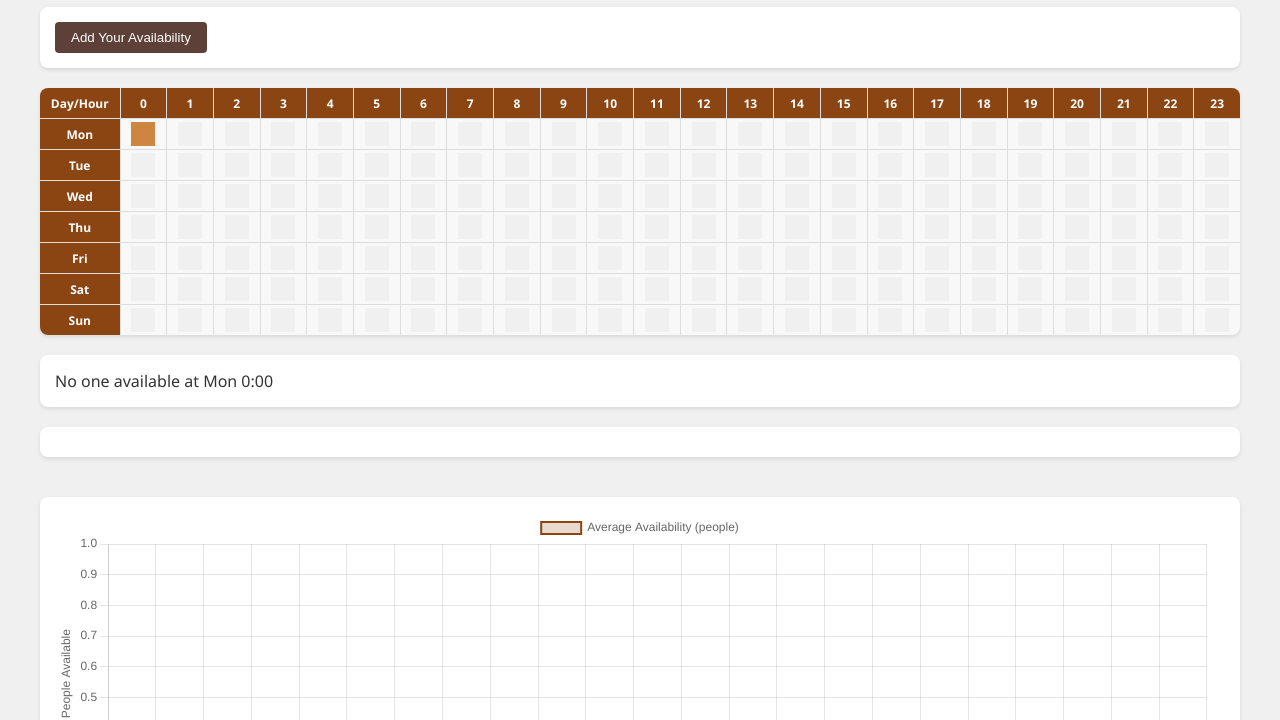
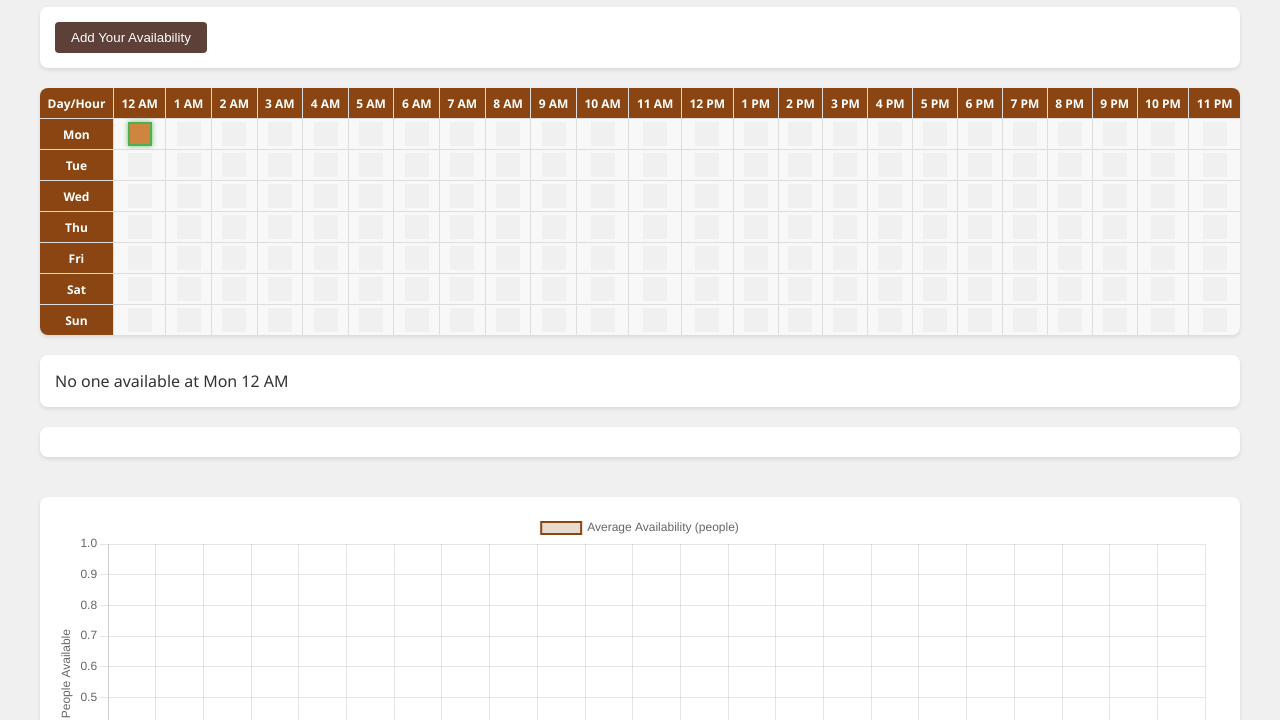
Before and after one commit to Iryo-Desu/Iryo-Desu.github.io, a plain HTML site: page index.html in a window 1280 px wide. Both pictures are taken after a click on the element 143 px from the left and 214 px from the top of the page. Shown: the part 80-800 px from the top of the page. Drawn offline with nearby package versions, Linux system fonts and the light colour scheme.

Commit message:
Update index.html

```diff
--- a/index.html
+++ b/index.html
@@ -58,12 +58,16 @@
       background: #f0f0f0;
       cursor: pointer;
       transition: all 0.2s;
+      border: 2px solid transparent;
+      box-sizing: border-box;
     }
     .cell:hover {
       transform: scale(1.1);
     }
     .cell.selected {
       background: #CD853F;
+      border: 2px solid #4CAF50;
+      box-shadow: 0 0 5px rgba(76, 175, 80, 0.8);
     }
     .cell.filled {
       background: #D2B48C;
@@ -183,6 +187,13 @@
       entryForm.style.display = entryForm.style.display === 'none' ? 'block' : 'none';
     });
 
+    function formatHour(hour) {
+      if (hour === 0) return '12 AM';
+      if (hour < 12) return hour + ' AM';
+      if (hour === 12) return '12 PM';
+      return (hour - 12) + ' PM';
+    }
+
     function populateTimezones() {
       const tzs = Intl.supportedValuesOf('timeZone');
       timezoneList.innerHTML = '';
@@ -198,7 +209,7 @@
       availabilityGrid.innerHTML = '';
 
       // Create header row
-      ['Day/Hour', ...Array.from({length:24}, (_,i)=>i)].forEach(h => {
+      ['Day/Hour', ...Array.from({length:24}, (_,i) => formatHour(i))].forEach(h => {
         const div = document.createElement('div');
         div.className = 'header';
         div.textContent = h;
@@ -251,8 +262,8 @@
       }).map(e => e.name);
 
       info.textContent = list.length ?
-        `Available at ${days[day]} ${hour}:00 — ${list.join(', ')}` :
-        `No one available at ${days[day]} ${hour}:00`;
+        `Available at ${days[day]} ${formatHour(hour)} — ${list.join(', ')}` :
+        `No one available at ${days[day]} ${formatHour(hour)}`;
     }
 
     function renderAvailability() {
@@ -330,7 +341,7 @@
       window.avgChart = new Chart(ctx, {
         type: 'line',
         data: {
-          labels: Array.from({length:24}, (_,i)=>i+":00"),
+          labels: Array.from({length:24}, (_,i) => formatHour(i)),
           datasets: [{
             label: 'Average Availability (people)',
             data: avg,
```
